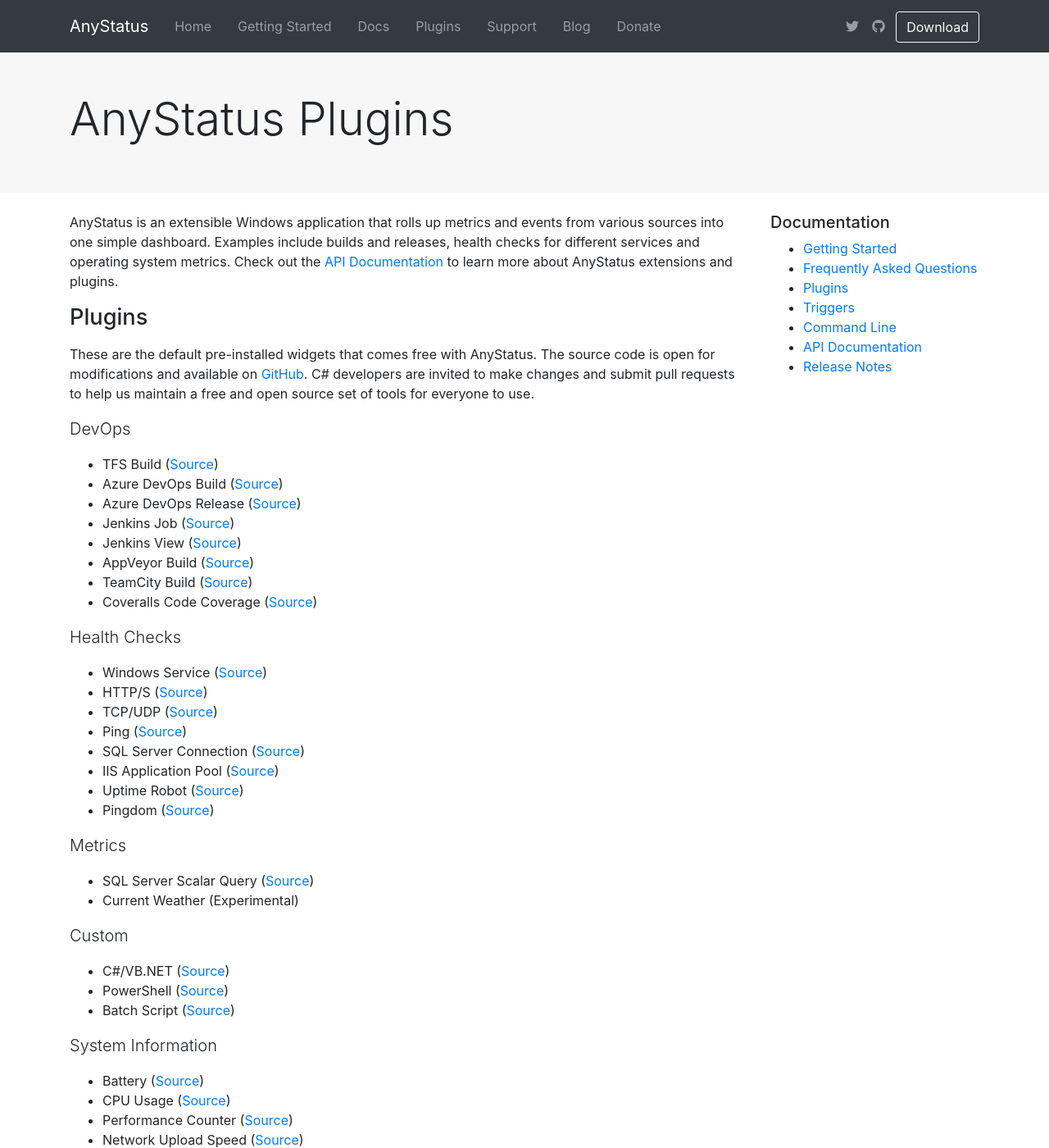
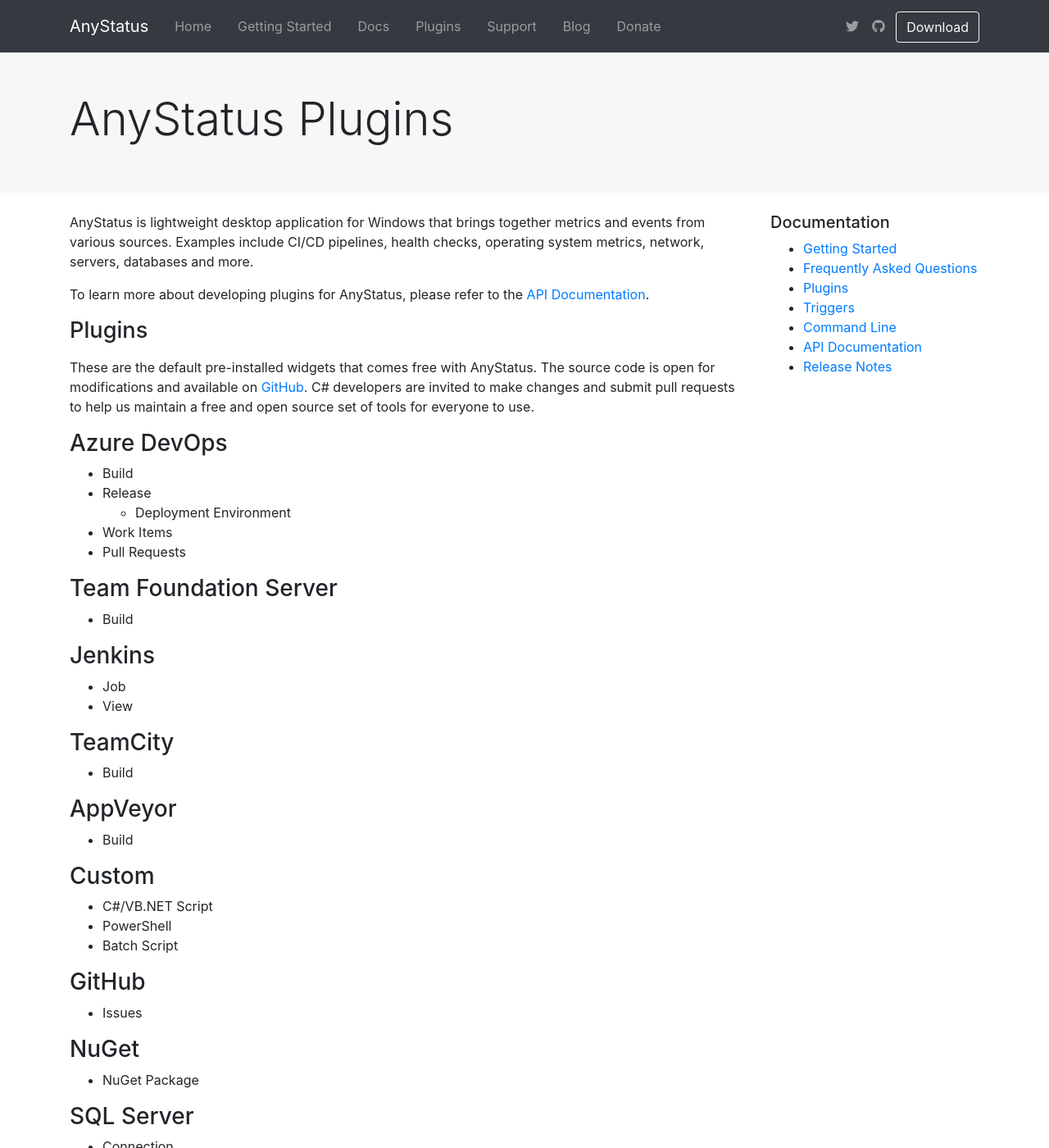
Before and after one commit to AnyStatus/anystatus.github.io, a Jekyll site: the page built from docs/plugins.md, in a window 1280 px wide and 1400 px high. Shown: the whole window at 82% size. Built offline with Jekyll 4.4.1, drawn with Linux system fonts in a browser that asks for light colours; comment, search, counter and statistics services are not loaded; some of the changed text lies outside the part shown.

Commit message:
Update plugins.md

```diff
--- a/docs/plugins.md
+++ b/docs/plugins.md
@@ -3,85 +3,95 @@
 title: AnyStatus Plugins
 ---
 
-AnyStatus is an extensible Windows application that rolls up metrics and events from various sources into one simple dashboard. Examples include builds and releases, health checks for different services and operating system metrics.
-Check out the [API Documentation](/docs/api) to learn more about AnyStatus extensions and plugins.
+AnyStatus is lightweight desktop application for Windows that brings together metrics and events from various sources.
+Examples include CI/CD pipelines, health checks, operating system metrics, network, servers, databases and more.
 
-{% comment %}
-
-## Azure DevOps Plugins
-
-View and control the status of your builds, releases, deployment environments and work items on [Azure DevOps Services](https://azure.microsoft.com/en-us/services/devops/). The Azure DevOps extension pack is a separate installation that adds new widgets with additional features that are not available in the open-source widgets. These include, history, progress, estimated time remaining, custom work item queries, and more. The extension pack is free for the preview period.
-
-For more information and inquiry please [contact us](mailto:info@anystat.us).
-
-<p>
-    <form action="https://www.paypal.com/cgi-bin/webscr" method="post" target="_top">
-        <button class="btn btn-warning" onclick="ga('send', 'event', 'Buy', 'Azure DevOps');">Buy Now</button>
-        <input type="hidden" name="cmd" value="_s-xclick">
-        <input type="hidden" name="hosted_button_id" value="DSSVLGELMML32">
-        <img alt="Buy Now" src="https://www.paypalobjects.com/en_US/i/scr/pixel.gif" width="1" height="1">
-    </form>
-    <p class="mt-2"><small class="text-muted">* Usage is free for the preview period.</small></p>
-</p>
-
-{% endcomment %}
+To learn more about developing plugins for AnyStatus, please refer to the [API Documentation](/docs/api).
 
 ## Plugins
 
 These are the default pre-installed widgets that comes free with AnyStatus. The source code is open for modifications and available on [GitHub](https://github.com/AnyStatus/Plugins/tree/master/src/AnyStatus.Plugins/Widgets/DevOps/TFS/Build). C# developers are invited to make changes and submit pull requests to help us maintain a free and open source set of tools for everyone to use.
 
-<p class="lead">DevOps</p>
+### Azure DevOps
 
-- TFS Build ([Source](https://github.com/AnyStatus/Plugins/tree/master/src/AnyStatus.Plugins/Widgets/DevOps/Microsoft/TFS/Build))
-- Azure DevOps Build ([Source](https://github.com/AnyStatus/Plugins/tree/master/src/AnyStatus.Plugins/Widgets/DevOps/Microsoft/VSTS/Build))
-- Azure DevOps Release ([Source](https://github.com/AnyStatus/Plugins/tree/master/src/AnyStatus.Plugins/Widgets/DevOps/Microsoft/VSTS/Release))
-- Jenkins Job ([Source](https://github.com/AnyStatus/Plugins/tree/master/src/AnyStatus.Plugins/Widgets/DevOps/Jenkins/Job))
-- Jenkins View ([Source](https://github.com/AnyStatus/Plugins/tree/master/src/AnyStatus.Plugins/Widgets/DevOps/Jenkins/View))
-- AppVeyor Build ([Source](https://github.com/AnyStatus/Plugins/tree/master/src/AnyStatus.Plugins/Widgets/DevOps/AppVeyor/Build))
-- TeamCity Build ([Source](https://github.com/AnyStatus/Plugins/tree/master/src/AnyStatus.Plugins/Widgets/DevOps/TeamCity/Build))
-- Coveralls Code Coverage ([Source](https://github.com/AnyStatus/Plugins/tree/master/src/AnyStatus.Plugins/Widgets/DevOps/Coveralls))
+- Build
+- Release
+    - Deployment Environment
+- Work Items
+- Pull Requests
 
-<p class="lead">Health Checks</p>
+### Team Foundation Server
 
-- Windows Service ([Source](https://github.com/AnyStatus/Plugins/tree/master/src/AnyStatus.Plugins/Widgets/HealthChecks/WindowsService))
-- HTTP/S ([Source](https://github.com/AnyStatus/Plugins/tree/master/src/AnyStatus.Plugins/Widgets/HealthChecks/HTTP))
-- TCP/UDP ([Source](https://github.com/AnyStatus/Plugins/tree/master/src/AnyStatus.Plugins/Widgets/HealthChecks/PortCheck))
-- Ping ([Source](https://github.com/AnyStatus/Plugins/tree/master/src/AnyStatus.Plugins/Widgets/HealthChecks/Ping))
-- SQL Server Connection ([Source](https://github.com/AnyStatus/Plugins/tree/master/src/AnyStatus.Plugins/Widgets/HealthChecks/SqlServer/Connection))
-- IIS Application Pool ([Source](https://github.com/AnyStatus/Plugins/tree/master/src/AnyStatus.Plugins/Widgets/HealthChecks/IIS/AppPool))
-- Uptime Robot ([Source](https://github.com/AnyStatus/Plugins/tree/master/src/AnyStatus.Plugins/Widgets/HealthChecks/UptimeRobot))
-- Pingdom ([Source](https://github.com/AnyStatus/Plugins/tree/master/src/AnyStatus.Plugins/Widgets/HealthChecks/Pingdom))
+- Build
 
-<p class="lead">Metrics</p>
+### Jenkins
 
-- SQL Server Scalar Query ([Source](https://github.com/AnyStatus/Plugins/tree/master/src/AnyStatus.Plugins/Widgets/Metrics/SqlServer/ScalarQuery))
-- Current Weather (Experimental)
+- Job
+- View
 
-<p class="lead">Custom</p>
+### TeamCity
 
-- C#/VB.NET ([Source](https://github.com/AnyStatus/Plugins/tree/master/src/AnyStatus.Plugins/Widgets/Custom/NET))
-- PowerShell ([Source](https://github.com/AnyStatus/Plugins/tree/master/src/AnyStatus.Plugins/Widgets/Custom/PowerShell))
-- Batch Script ([Source](https://github.com/AnyStatus/Plugins/tree/master/src/AnyStatus.Plugins/Widgets/Custom/BatchFile))
+- Build
 
-<p class="lead">System Information</p>
+### AppVeyor
 
-- Battery ([Source](https://github.com/AnyStatus/Plugins/blob/master/src/AnyStatus.Plugins/Widgets/Metrics/Battery/BatteryStatusQuery.cs))
-- CPU Usage ([Source](https://github.com/AnyStatus/Plugins/tree/master/src/AnyStatus.Plugins/Widgets/Metrics/CPU/Usage))
-- Performance Counter ([Source](https://github.com/AnyStatus/Plugins/tree/master/src/AnyStatus.Plugins/Widgets/Metrics/PerformanceCounters))
-- Network Upload Speed ([Source](https://github.com/AnyStatus/Plugins/tree/master/src/AnyStatus.Plugins/Widgets/Metrics/NetworkSpeed))
-- Network Download Speed ([Source](https://github.com/AnyStatus/Plugins/tree/master/src/AnyStatus.Plugins/Widgets/Metrics/NetworkSpeed))
+- Build
+
+### Custom
+
+- C#/VB.NET Script
+- PowerShell
+- Batch Script
+
+### GitHub
+
+- Issues
+
+### NuGet
+
+- NuGet Package
+
+### SQL Server
+
+- Connection
+- Scalar Query
+
+### Health Checks
+
+- HTTP/S
+- Windows Service
+- Ping
+- TCP/IP Port
+- IIS Application Pool
+- Uptime Robot
+- Pingdom
+
+### System Information
+
+- Performance Counter
+- Battery
+- CPU Usage
 - Process CPU Usage
 - RAM Usage
+- Process RAM Usage
+- Logical Drive Usage
 - Page File Usage
 - Process Count
 - Thread Count
-- Logical Drive Usage
+- Folder Exists
+- File Exists
+- Network Upload/Download Speed
 - Active TCP Connections
 
-<p class="lead">Can't find the plugin you were looking for?</p>
+### Other
+
+- Coveralls Code Coverage
+- Current Weather
+
+## Can't find the plugin you were looking for?
 
 Submit a feature request on [GitHub](https://github.com/AnyStatus/Support/issues) or the [Support Portal](https://anystatus.helprace.com/s1-general/ideas).
 
-<p class="lead">Need custom tailor-made plugins?</p>
+## Need custom tailor-made plugins?
 
 You can develop and use your own plugins or you can [contact us](mailto:info@anystat.us) to build it for you.
```
